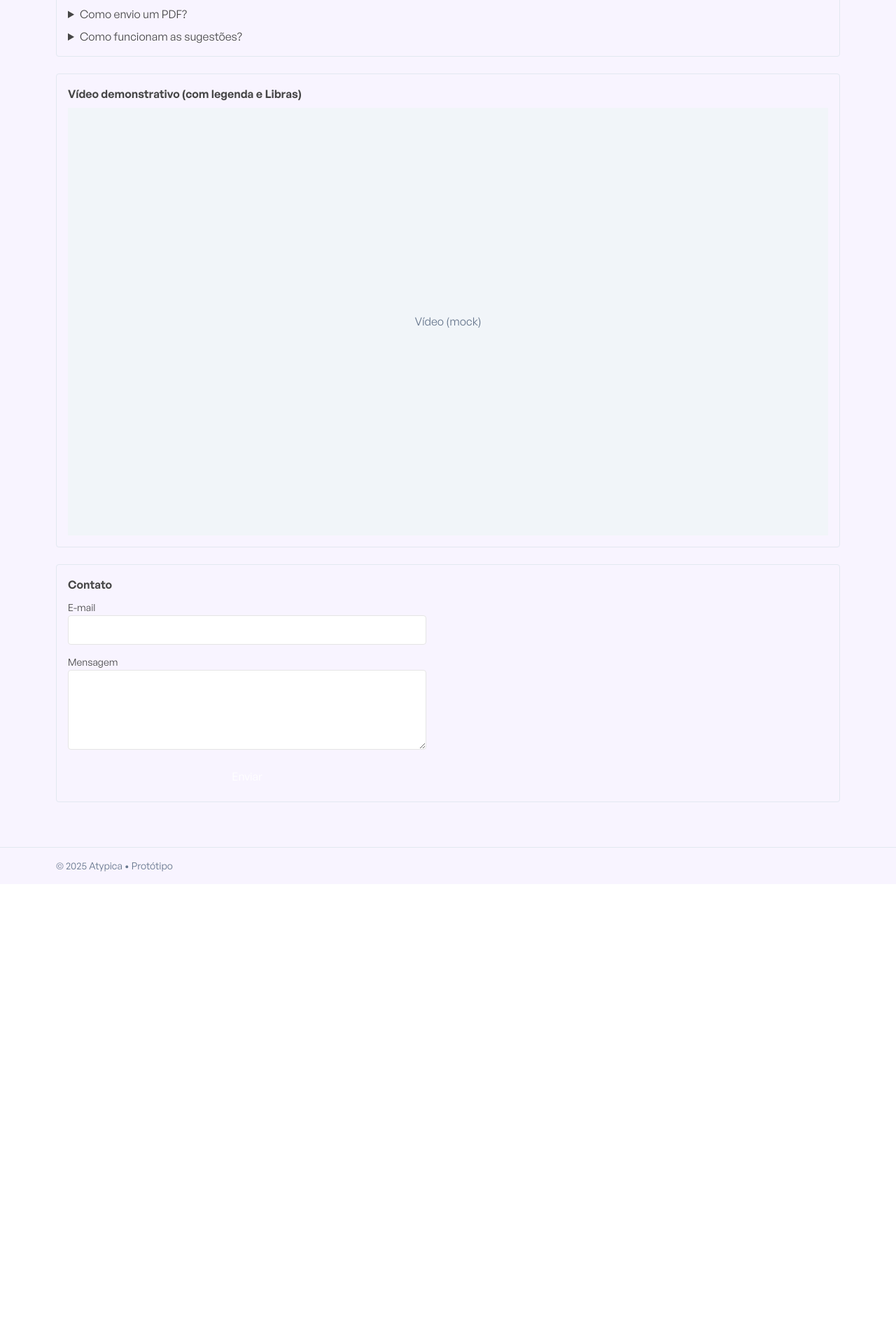
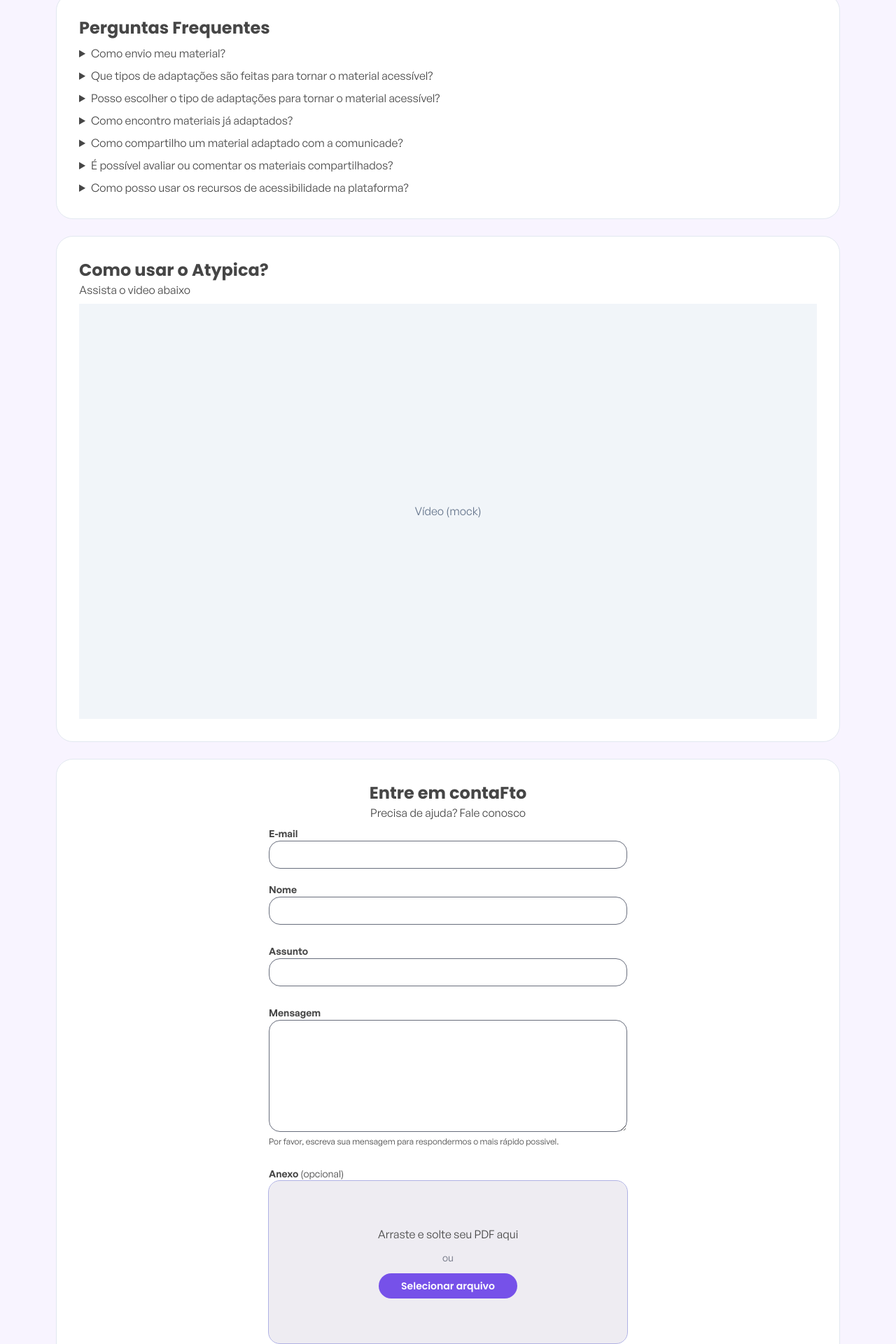
Before and after one commit to guilhermeavarella/atypica-frontend, a React (Vite) app: page /help in a window 1280 px wide. Shown: the part 180-2100 px from the top of the page at 70% size. Before the commit the page ends 1443 px from the top, so only its background shows below. Built offline with nearby package versions, Linux system fonts and the light colour scheme.

Commit message:
feat: new help screen
so arrumei a indentação do tailwind

```diff
--- a/src/pages/Help.jsx
+++ b/src/pages/Help.jsx
@@ -1,39 +1,137 @@
-import React from 'react'
+import React, { useState } from 'react'
+import api from '../services/api'
+import { useNavigate } from 'react-router-dom'
+import Button from '../components/Button'
 
 export default function Help() {
+  const [file, setFile] = useState(null)
+  const [loading, setLoading] = useState(false)
+  const navigate = useNavigate()
+
+  const onDrop = (e) => {
+    e.preventDefault()
+    const f = e.dataTransfer.files?.[0]
+    if (f) setFile(f)
+  }
+
+  const onUpload = async () => {
+    if (!file) return
+    setLoading(true)
+    try {
+      const form = new FormData()
+      form.append('file', file)
+      console.log('File:', file)
+      const { data } = await api.post('/upload', form, { headers: { 'Content-Type': 'multipart/form-data' } }) // AJUSTAR POST ENDPOINT
+      navigate(`/blamed/${data.jobId}`)
+    } catch (e) {
+      alert('Falha no upload (mock).')
+    } finally {
+      setLoading(false)
+    }
+  }
+
   return (
     <section>
-      <h1 className="text-2xl font-bold mb-4">Ajuda e Suporte</h1>
+      <h1 className="font-poppins text-[2rem] font-bold mt-4 mb-4 text-center">Central de Ajuda</h1>
 
-      <article className="border rounded p-4 border-slate-200 dark:border-slate-700 mb-6">
-        <h2 className="font-semibold mb-2">FAQ</h2>
+      <article className="bg-background-fixed-white border rounded-3xl p-[2rem] border-slate-200 dark:border-slate-700 mb-6">
+        <h2 className="font-poppins text-2xl font-bold mb-2">Perguntas Frequentes</h2>
+
         <details>
-          <summary className="cursor-pointer">Como envio um PDF?</summary>
+          <summary className="cursor-pointer">Como envio meu material?</summary>
           <div className="mt-2 text-sm">Vá até <strong>Upload</strong>, arraste o PDF para a área indicada e clique em Enviar.</div>
         </details>
+
         <details className="mt-2">
-          <summary className="cursor-pointer">Como funcionam as sugestões?</summary>
+          <summary className="cursor-pointer">Que tipos de adaptações são feitas para tornar o material acessível?</summary>
           <div className="mt-2 text-sm">O sistema gera uma lista com melhorias de linguagem, exemplos e recursos multimodais. Você pode aceitar todas ou revisar item a item.</div>
+        </details>
+
+        <details className="mt-2">
+          <summary className="cursor-pointer">Posso escolher o tipo de adaptações para tornar o material acessível?</summary>
+          <div className="mt-2 text-sm">Lorem ipsum dolor sit amet consectetur adipisicing elit. Blanditiis, perferendis dolores. Nemo placeat hic nobis nisi vel possimus aperiam necessitatibus, eveniet saepe excepturi, cumque vitae dolorem sequi, assumenda eum veniam?</div>
+        </details>
+
+        <details className="mt-2">
+          <summary className="cursor-pointer">Como encontro materiais já adaptados?</summary>
+          <div className="mt-2 text-sm">Lorem ipsum dolor, sit amet consectetur adipisicing elit. Molestias consequatur ratione asperiores dolor perferendis. Odit doloremque omnis optio delectus quidem neque eveniet dolor sit incidunt! Pariatur modi recusandae autem mollitia.</div>
+        </details>
+
+        <details className="mt-2">
+          <summary className="cursor-pointer">Como compartilho um material adaptado com a comunicade?</summary>
+          <div className="mt-2 text-sm">Lorem ipsum dolor sit amet, consectetur adipisicing elit. Debitis sed voluptatibus sapiente expedita unde culpa illum quo corporis molestiae iste porro excepturi, modi, voluptatum perferendis. Possimus beatae iste cumque qui.</div>
+        </details>
+
+        <details className="mt-2">
+          <summary className="cursor-pointer">É possível avaliar ou comentar os materiais compartilhados?</summary>
+          <div className="mt-2 text-sm">Lorem ipsum dolor sit amet consectetur adipisicing elit. Voluptas architecto officiis repudiandae ullam! Aliquid explicabo quia est ex harum libero veniam ea magnam! Repudiandae dolorem minima laboriosam ea numquam ipsa!</div>
+        </details>
+
+        <details className="mt-2">
+          <summary className="cursor-pointer">Como posso usar os recursos de acessibilidade na plataforma?</summary>
+          <div className="mt-2 text-sm">Lorem ipsum dolor sit, amet consectetur adipisicing elit. Earum accusamus vitae qui, voluptates aliquid consectetur? Nobis maxime officia iste tempore blanditiis, mollitia incidunt quas, dolore reprehenderit ex, est culpa ducimus?</div>
         </details>
       </article>
 
-      <article className="border rounded p-4 border-slate-200 dark:border-slate-700 mb-6">
-        <h2 className="font-semibold mb-2">Vídeo demonstrativo (com legenda e Libras)</h2>
+      <article className="bg-background-fixed-white border rounded-3xl p-[2rem] border-slate-200 dark:border-slate-700 mb-6">
+        <h2 className="font-poppins text-2xl font-bold">Como usar o Atypica?</h2>
+        <p className="font-normal mb-2">Assista o video abaixo</p>
         <div className="aspect-video bg-slate-100 dark:bg-slate-800 flex items-center justify-center text-slate-500">Vídeo (mock)</div>
       </article>
 
-      <article className="border rounded p-4 border-slate-200 dark:border-slate-700">
-        <h2 className="font-semibold mb-2">Contato</h2>
-        <form className="grid gap-3 max-w-lg">
-          <label className="block">
-            <span className="text-sm">E-mail</span>
-            <input className="w-full px-3 py-2 border rounded bg-white dark:bg-slate-800" type="email" required />
+      <article className="bg-background-fixed-white border rounded-3xl p-[2rem] border-slate-200 dark:border-slate-700">
+        <h2 className="font-poppins text-2xl font-bold text-center">Entre em contaFto</h2>
+        <p className="font-normal mb-2 text-center">Precisa de ajuda? Fale conosco</p>
+
+        <form className="grid gap-3 max-w-lg mx-auto">
+          <label className="block mb-2">
+            <span className="block text-sm font-semibold">E-mail</span>
+            <input className="w-full h-[2.5rem] px-3.5 py-3 rounded-2xl border border-content-secondary" type="email" />
           </label>
-          <label className="block">
-            <span className="text-sm">Mensagem</span>
-            <textarea className="w-full px-3 py-2 border rounded bg-white dark:bg-slate-800" rows={4} required />
+
+          <label className="block mb-4">
+            <span className="block text-sm font-semibold">Nome</span>
+            <input className="w-full h-[2.5rem] px-3.5 py-3 rounded-2xl border border-content-secondary" type="text" />
           </label>
-          <button className="px-4 py-2 rounded bg-brand text-white" onClick={(e) => { e.preventDefault(); alert('Mensagem enviada (mock).') }}>Enviar</button>
+
+          <label className="block mb-4">
+            <span className="block text-sm font-semibold">Assunto</span>
+            <input className="w-full h-[2.5rem] px-3.5 py-3 rounded-2xl border border-content-secondary" type="text" />
+          </label>
+
+          <label className="block mb-4">
+            <span className="block text-sm font-semibold">Mensagem</span>
+            <textarea className="w-full h-40 px-3.5 py-3 rounded-2xl border border-content-secondary" />
+            <span className="block text-xs font-normal">Por favor, escreva sua mensagem para respondermos o mais rápido possivel.</span>
+          </label>
+
+          <label className="block mb-4">
+            <span className="block text-sm font-semibold">Anexo <strong className='font-thin'>(opcional)</strong></span>
+            <div
+              onDrop={onDrop}
+              onDragOver={(e) => e.preventDefault()}
+              className="w-full px-6 py-16 bg-background-field rounded-2xl outline outline-1 outline-content-tertiary inline-flex flex-col justify-center items-center gap-3 overflow-hidden"
+              aria-label="Área de soltar arquivo"
+            >
+              {file ? (
+                <div className="flex flex-col items-center">
+                  <p>Arquivo: <strong className="text-brand-primary">{file.name}</strong></p>
+                  <Button variant="secondary" text="Alterar" onClick={() => setFile(null)} />
+                </div>
+              ) : (
+                <>
+                  <p>Arraste e solte seu PDF aqui</p>
+                  <p className="text-sm text-content-secondary">ou</p>
+                  <Button variant="primary" text="Selecionar arquivo" onClick={() => document.querySelector('input[type=file]').click()} />
+                  <input type="file" accept="application/pdf" className="sr-only" onChange={(e) => setFile(e.target.files?.[0] || null)} />
+                </>
+              )}
+            </div>
+          </label>
+
+          <button className="w-full min-h-[2.25rem] px-[2rem] py-[0.75rem] bg-brand-primary rounded-3xl inline-flex justify-center items-center gap-1" onClick={(e) => { e.preventDefault(); alert('Mensagem enviada (mock).') }}>
+            <div className="text-center justify-center text-content-inverse text-sm font-semibold font-poppins">Continuar</div>
+          </button>
         </form>
       </article>
     </section>
```
Also changed, not shown: tailwind.config.js (indentation only).
